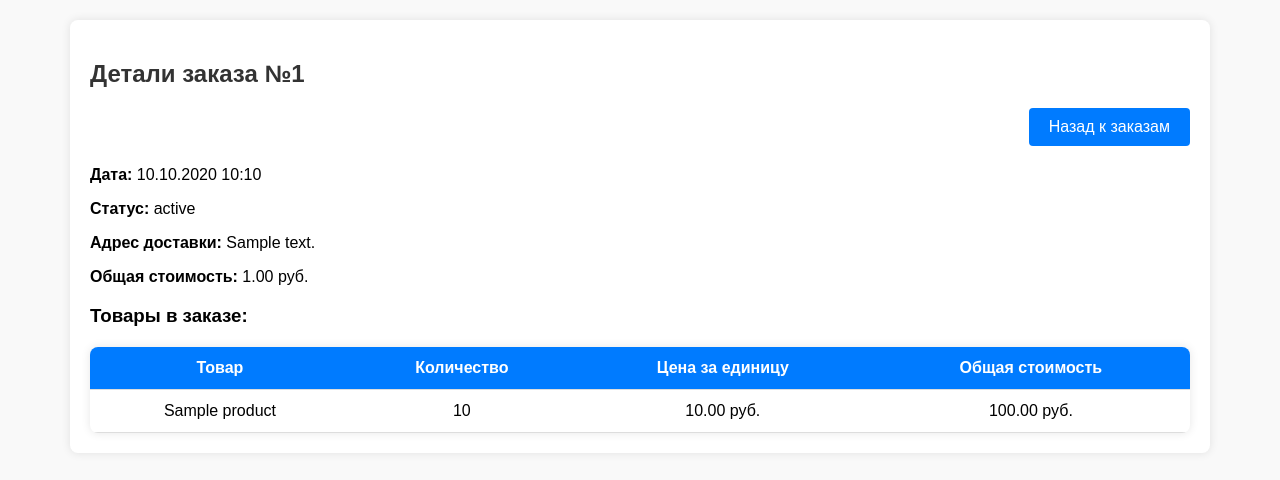
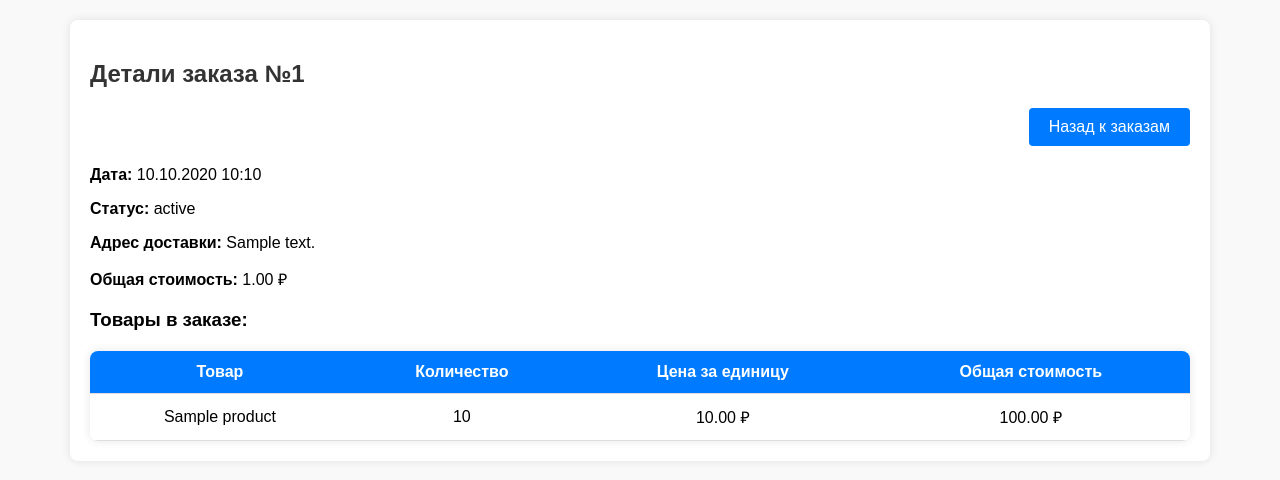
Before and after one commit to ParamonovaE/final_project, a Django app: template backend/templates/shop_order_details.html in a window 1280 px wide. Shown: the top 480 px of the page. Run offline with Django 5.2, Linux system fonts and the light colour scheme; the template is opened without the code that fills it: most values are stand-ins (such as "Sample title", 1, 10 or a date in 2020).

Commit message:
Изменила дизайн

```diff
--- a/backend/templates/shop_order_details.html
+++ b/backend/templates/shop_order_details.html
@@ -20,7 +20,7 @@
             <p><strong>Дата:</strong> {{ order.dt|date:"d.m.Y H:i" }}</p>
             <p><strong>Статус:</strong> {{ order.get_status_display }}</p>
             <p><strong>Адрес доставки:</strong> {{ address }}</p>
-            <p><strong>Общая стоимость:</strong> {{ total_price|floatformat:2 }} руб.</p>
+            <p><strong>Общая стоимость:</strong> {{ total_price|floatformat:2 }} ₽</p>
 
             <h3>Товары в заказе:</h3>
             <table>
@@ -37,8 +37,8 @@
                         <tr>
                             <td>{{ item.product_info.product.name }}</td>
                             <td>{{ item.quantity }}</td>
-                            <td>{{ item.product_info.price|floatformat:2 }} руб.</td>
-                            <td>{{ item.quantity|mul:item.product_info.price|floatformat:2 }} руб.</td>
+                            <td>{{ item.product_info.price|floatformat:2 }} ₽</td>
+                            <td>{{ item.quantity|mul:item.product_info.price|floatformat:2 }} ₽</td>
                         </tr>
                     {% empty %}
                         <tr>
```
